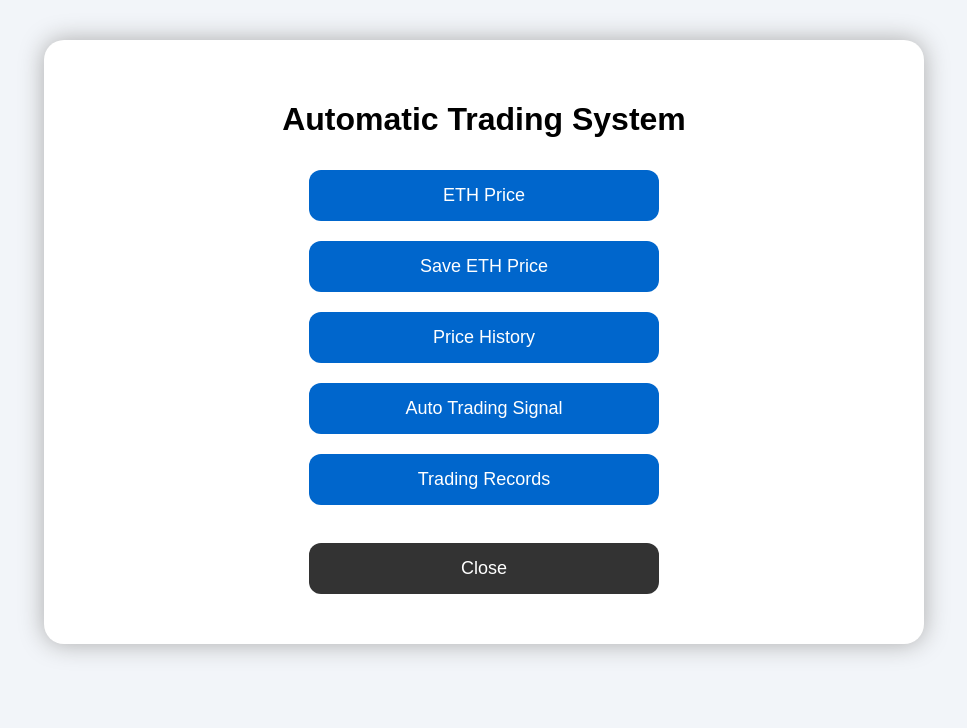
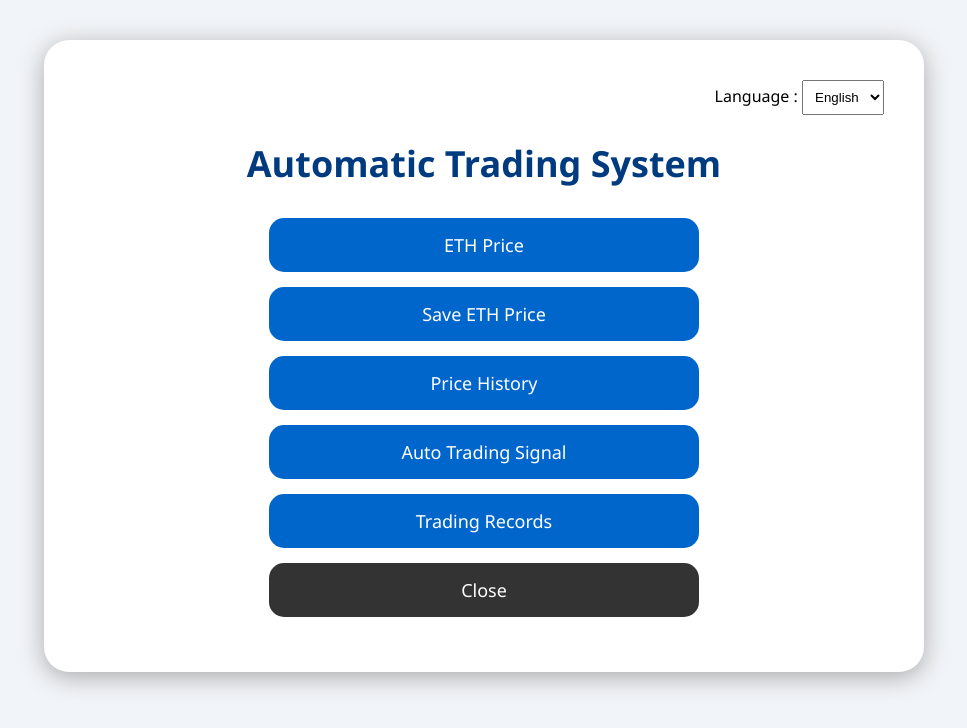
Before and after one commit to ktwv0808-debug/my-oracle, a Flask app: page /trading in a window 1280 px wide. Shown: the top 728 px of the page, without its empty margins (156-1123 px from the left). Run offline with Flask 3, Linux system fonts and the light colour scheme; some libraries are stand-ins or nearby versions.

Commit message:
Update trading.html

```diff
--- a/templates/trading.html
+++ b/templates/trading.html
@@ -15,51 +15,110 @@ body{
 
 margin:0;
 
-background:#f2f5f9;
+background:#f1f4f8;
 
-font-family:Arial;
+font-family:"Segoe UI",Arial,sans-serif;
 
 }
 
 
-.box{
+.container{
+
 
 width:800px;
 
+
 margin:40px auto;
+
 
 background:white;
 
+
 padding:40px;
 
-border-radius:20px;
+
+border-radius:25px;
+
+
+box-shadow:0 5px 25px #aaa;
+
 
 text-align:center;
 
-box-shadow:0 0 25px #aaa;
 
 }
 
 
-button{
+
+.language{
 
 
-width:350px;
+text-align:right;
+
+
+}
+
+
+
+select{
+
+
+padding:8px;
+
+
+cursor:pointer;
+
+
+}
+
+
+
+
+h1{
+
+
+font-size:36px;
+
+
+color:#003b80;
+
+
+}
+
+
+
+.card{
+
+
+margin-top:30px;
+
+
+}
+
+
+
+.btn{
+
+
+display:block;
+
+
+width:400px;
+
+
+margin:15px auto;
+
 
 padding:15px;
-
-margin:10px;
 
 
 background:#0066cc;
 
+
 color:white;
 
 
-border:0;
-
-
-border-radius:12px;
+border-radius:15px;
 
 
 font-size:18px;
@@ -71,9 +130,12 @@ cursor:pointer;
 }
 
 
-button:hover{
+
+.btn:hover{
+
 
 background:#003b80;
+
 
 }
 
@@ -81,7 +143,19 @@ background:#003b80;
 
 .close{
 
+
 background:#333;
+
+
+}
+
+
+
+.close:hover{
+
+
+background:#000;
+
 
 }
 
@@ -91,11 +165,120 @@ background:#333;
 
 
 
+
+
 <script>
 
 
 
-function openPopup(url){
+const lang = {
+
+
+en:{
+
+
+title:"Automatic Trading System",
+
+
+price:"ETH Price",
+
+
+save:"Save ETH Price",
+
+
+history:"Price History",
+
+
+signal:"Auto Trading Signal",
+
+
+trades:"Trading Records",
+
+
+close:"Close"
+
+
+},
+
+
+
+
+ko:{
+
+
+title:"자동매매 시스템",
+
+
+price:"ETH 가격",
+
+
+save:"ETH 가격 저장",
+
+
+history:"가격 기록",
+
+
+signal:"자동 거래 신호",
+
+
+trades:"거래 기록",
+
+
+close:"닫기"
+
+
+}
+
+
+
+};
+
+
+
+
+
+
+function changeLanguage(){
+
+
+
+let value=document.getElementById("language").value;
+
+
+let t=lang[value];
+
+
+
+document.getElementById("title").innerHTML=t.title;
+
+
+document.getElementById("price").innerHTML=t.price;
+
+
+document.getElementById("save").innerHTML=t.save;
+
+
+document.getElementById("history").innerHTML=t.history;
+
+
+document.getElementById("signal").innerHTML=t.signal;
+
+
+document.getElementById("trades").innerHTML=t.trades;
+
+
+document.getElementById("close").innerHTML=t.close;
+
+
+
+}
+
+
+
+
+
+
+function popup(url){
 
 
 
@@ -105,7 +288,7 @@ url,
 
 "popup",
 
-"width=700,height=500,left=400,top=200"
+"width=750,height=550,left=400,top=200"
 
 );
 
@@ -118,18 +301,61 @@ url,
 </script>
 
 
+
 </head>
+
 
 
 <body>
 
 
 
-<div class="box">
+<div class="container">
 
 
 
-<h1>
+
+
+<div class="language">
+
+
+Language :
+
+
+
+<select id="language"
+
+onchange="changeLanguage()">
+
+
+
+<option value="en" selected>
+
+English
+
+</option>
+
+
+<option value="ko">
+
+한국어
+
+</option>
+
+
+
+</select>
+
+
+</div>
+
+
+
+
+
+
+
+<h1 id="title">
 
 Automatic Trading System
 
@@ -137,72 +363,122 @@ Automatic Trading System
 
 
 
-<button onclick="openPopup('/price')">
+
+
+
+
+
+
+<div class="card">
+
+
+
+
+
+<div class="btn"
+
+id="price"
+
+onclick="popup('/price')">
+
 
 ETH Price
 
-</button>
+
+</div>
 
 
 
-<br>
+
+
+<div class="btn"
+
+id="save"
+
+onclick="popup('/save-price')">
+
+
+Save ETH Price
+
+
+</div>
 
 
 
-<button onclick="openPopup('/save-price')">
-
-Save ETH Price
-
-</button>
 
 
 
-<br>
+<div class="btn"
+
+id="history"
+
+onclick="popup('/history')">
+
+
+Price History
+
+
+</div>
 
 
 
-<button onclick="openPopup('/history')">
-
-Price History
-
-</button>
 
 
 
-<br>
+<div class="btn"
+
+id="signal"
+
+onclick="popup('/trade-check')">
+
+
+Auto Trading Signal
+
+
+</div>
 
 
 
-<button onclick="openPopup('/trade-check')">
-
-Auto Trading Signal
-
-</button>
 
 
 
-<br>
+<div class="btn"
+
+id="trades"
+
+onclick="popup('/trades')">
+
+
+Trading Records
+
+
+</div>
 
 
 
-<button onclick="openPopup('/trades')">
-
-Trading Records
-
-</button>
 
 
 
-<br><br>
+
+<div class="btn close"
+
+id="close"
+
+onclick="window.close()">
+
+
+Close
+
+
+</div>
 
 
 
-<button class="close"
-onclick="window.close()">
 
-Close
 
-</button>
+</div>
+
+
 
 
 
@@ -212,4 +488,5 @@ Close
 
 </body>
 
+
 </html>
```
